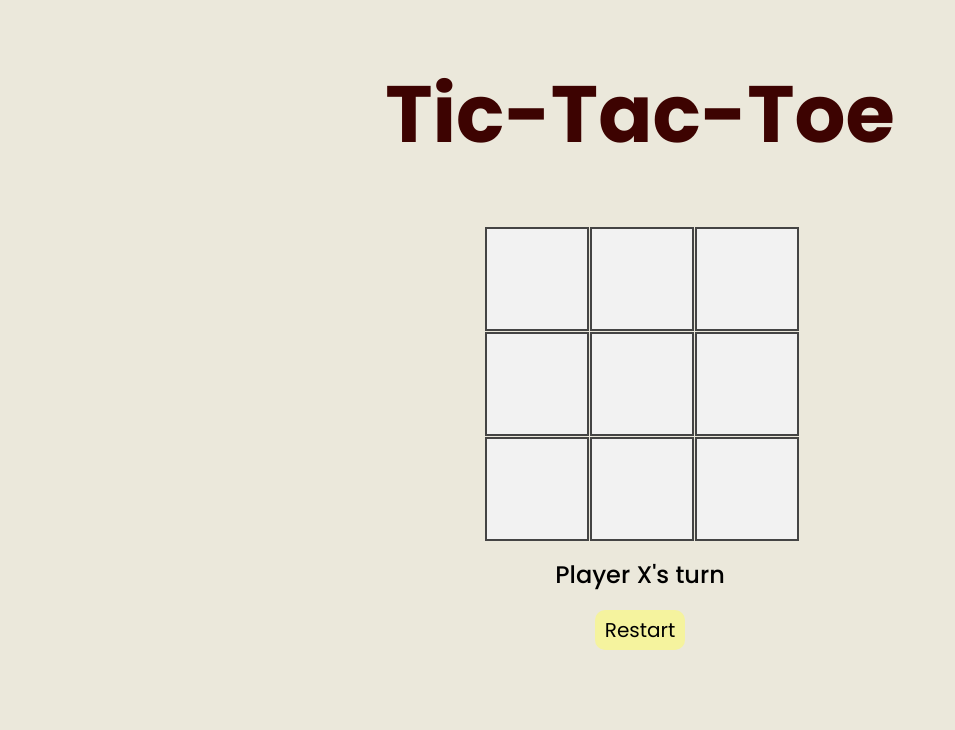
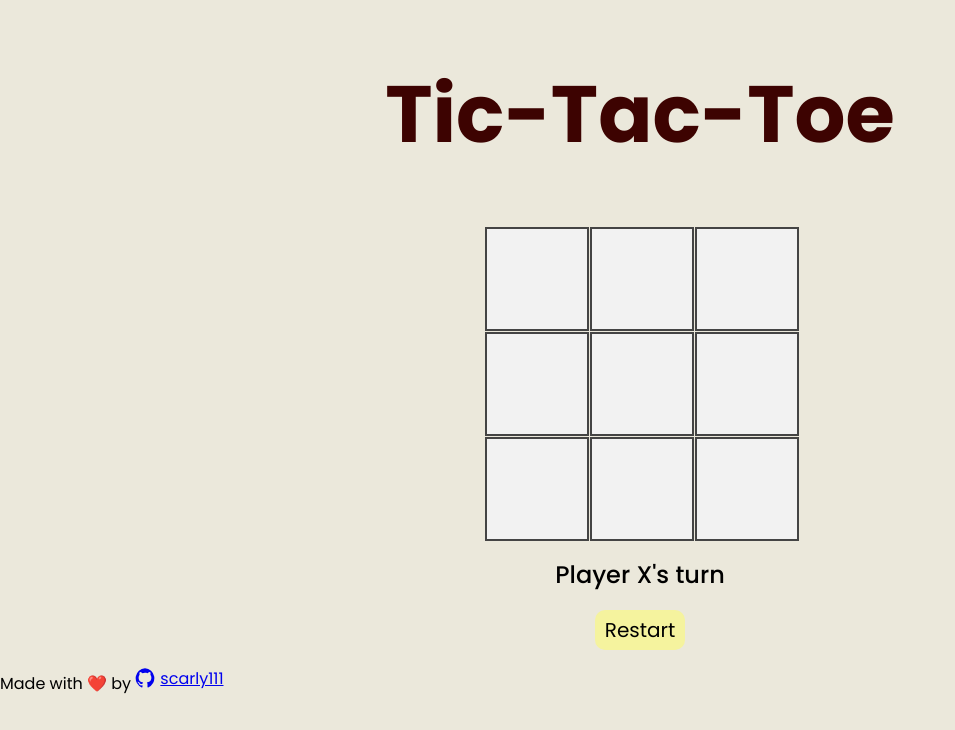
Before and after one commit to scarly111/top-tictactoe-project, a plain HTML site: page index.html in a window 1280 px wide. Shown: the whole page, without its empty margins (0-955 px from the left). Drawn offline with Linux system fonts and the light colour scheme.

Commit message:
Added signature bottom of the page

```diff
--- a/index.html
+++ b/index.html
@@ -36,6 +36,20 @@
         <button onclick="restartGame()" id="restartButton">Restart</button>
     </div>
 
+    <footer>
+        <p>Made with ❤️ by
+            <a href="https://github.com/scarly111" target="_blank"
+                style="display: inline-flex; align-items: center; gap: 5px;">
+                <svg height="20" width="20" viewBox="0 0 16 16" fill="currentColor" xmlns="http://www.w3.org/2000/svg">
+                    <path
+                        d="M8 .198A8 8 0 0 0 5.438 15.56c.398.074.543-.173.543-.385 0-.19-.007-.693-.01-1.36-2.213.48-2.68-1.07-2.68-1.07-.363-.923-.888-1.17-.888-1.17-.726-.497.055-.487.055-.487.803.056 1.226.825 1.226.825.714 1.223 1.872.87 2.327.665.072-.517.28-.87.508-1.07-1.768-.2-3.625-.884-3.625-3.934 0-.87.31-1.58.824-2.137-.083-.203-.357-1.02.078-2.123 0 0 .67-.215 2.2.816a7.66 7.66 0 0 1 2-.27c.68.003 1.36.092 2 .27 1.53-1.03 2.2-.816 2.2-.816.435 1.104.162 1.92.08 2.123.513.558.823 1.267.823 2.137 0 3.06-1.86 3.73-3.63 3.927.288.248.543.735.543 1.48 0 1.07-.01 1.93-.01 2.2 0 .213.143.463.55.384A8.001 8.001 0 0 0 8 .197z" />
+                </svg>
+                scarly111
+            </a>
+        </p>
+    </footer>
+
+
     <script src="app.js"></script>
 </body>
 
```
